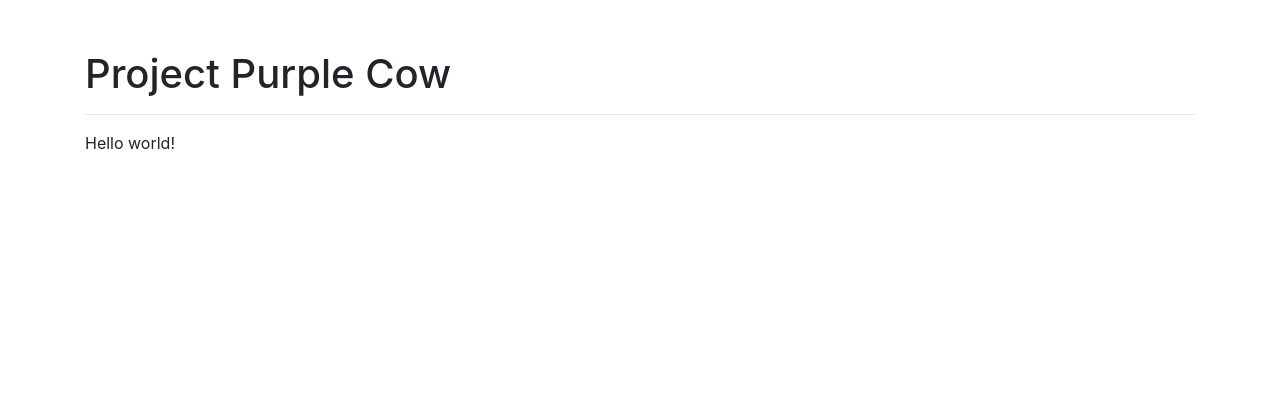
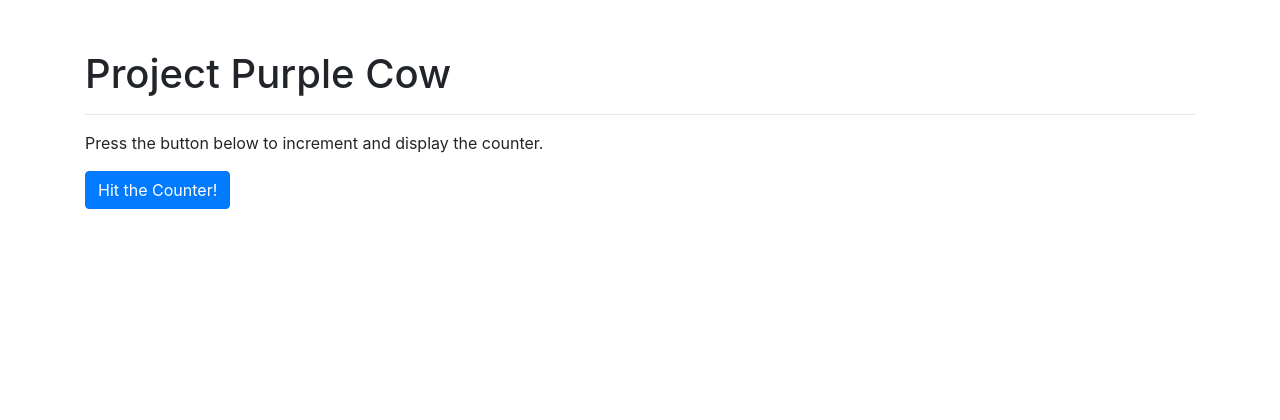
Before and after one commit to screennameless/ProjectPurpleCow, a Flask app: page / in a window 1280 px wide. Shown: the top 420 px of the page. Run offline with Flask 2, Linux system fonts and the light colour scheme; some libraries are stand-ins or nearby versions.

Commit message:
Added button to hit counter API

```diff
--- a/ProjectPurpleCow/config.json
+++ b/ProjectPurpleCow/config.json
@@ -1,4 +1,5 @@
 {
     "port": 3000,
-    "host": "0.0.0.0"
+    "host": "0.0.0.0",
+    "api_key": ""
 }
--- a/ProjectPurpleCow/main.py
+++ b/ProjectPurpleCow/main.py
@@ -8,6 +8,6 @@ app = Flask(__name__)
 def index():
     try:
         config = get_config()
-        return render_template("index.html")
+        return render_template("index.html", api_key=config["api_key"])
     except Exception as e:
-        return render_template("error.html", error="There was a problem retrieving the application's configuration file.", error_content=str(e))
+        return render_template("error.html", error="There was a problem with the application's configuration file.", error_content=str(e))
--- a/ProjectPurpleCow/templates/base.html
+++ b/ProjectPurpleCow/templates/base.html
@@ -1,12 +1,12 @@
 <!DOCTYPE html>
 <html lang="en">
     <head>
-        {% block head %}
         <title>{% block title %}{% endblock %}</title>
         <script src="{{ url_for('static', filename='jquery-3.5.1.min.js') }}"></script>
         <link rel="stylesheet" href="{{ url_for('static', filename='css/bootstrap.min.css') }}" />
         <script src="{{ url_for('static', filename='js/bootstrap.min.js') }}"></script>
         <link rel="stylesheet" href="{{ url_for('static', filename='base.css') }}" />
+        {% block head %}
         {% endblock %}
     </head>
 
--- a/ProjectPurpleCow/templates/index.html
+++ b/ProjectPurpleCow/templates/index.html
@@ -1,8 +1,32 @@
 {% extends "base.html" %}
+
 {% block title %}Project Purple Cow{% endblock %}
+
+{% block head %}
+    <script>
+        $(document).ready(function() {
+            $("#hitbutton").click(function() {
+                if(!$("#hitbutton").hasClass("disabled")) {
+                    $("#hitbutton").addClass("disabled");
+                    $.getJSON("https://api.countapi.xyz/hit/{{ api_key }}", function(response) {
+                        $("#results").text("Number of hits is " + response.value + ".");
+                        $("#hitbutton").removeClass("disabled");
+                    })
+                }
+            });
+        });
+    </script>
+{% endblock %}
+
 {% block header %}
     <h1>Project Purple Cow</h1>
 {% endblock %}
+
 {% block content %}
-    <p>Hello world!</p>
+    <p>Press the button below to increment and display the counter.</p>
+    <p>
+        <button type="button" class="btn btn-primary" id="hitbutton">Hit the Counter!</button>
+        <span style="padding-left:20px"></span>
+        <span id="results"></span>
+    </p>
 {% endblock %}
```
